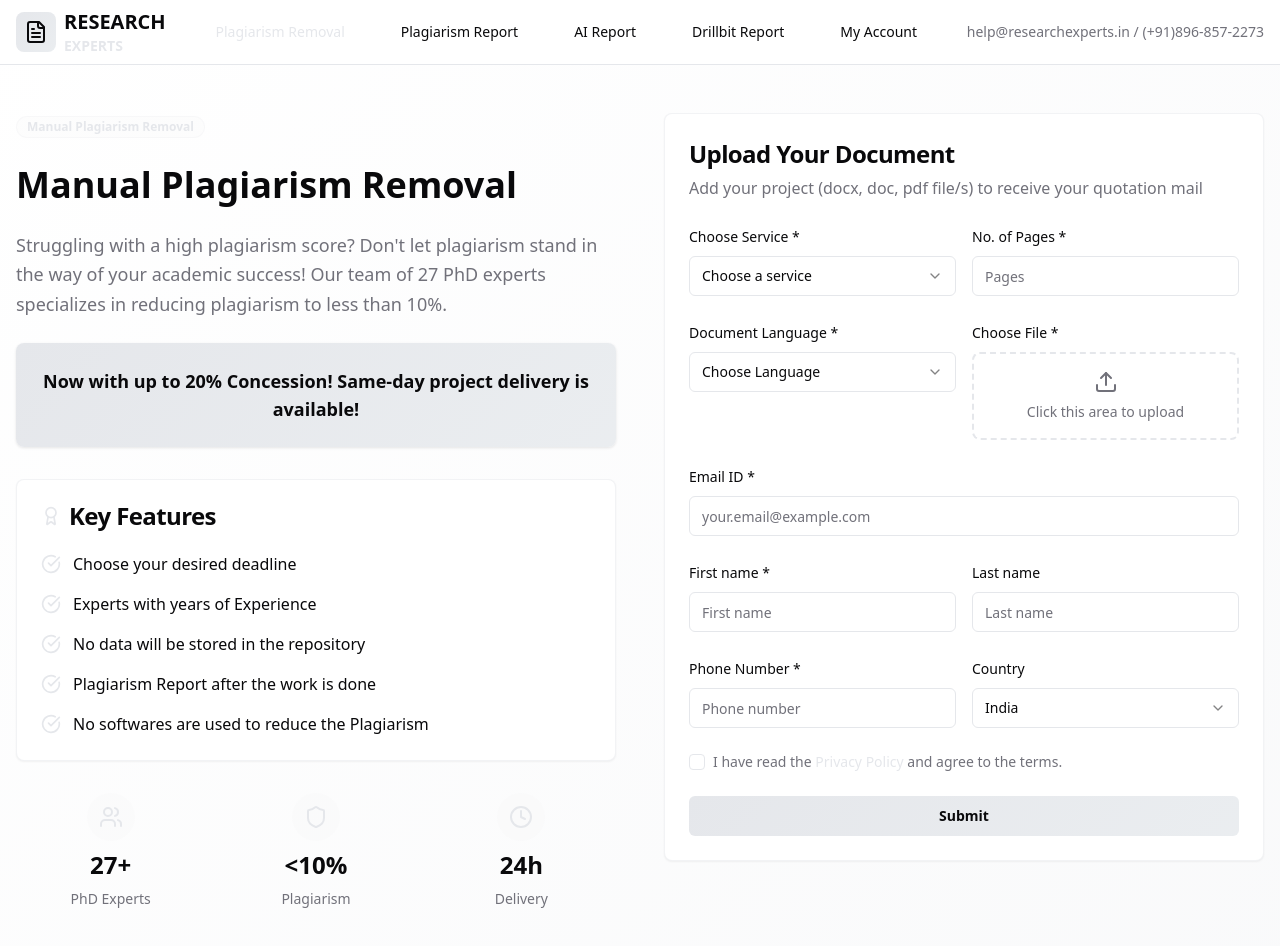
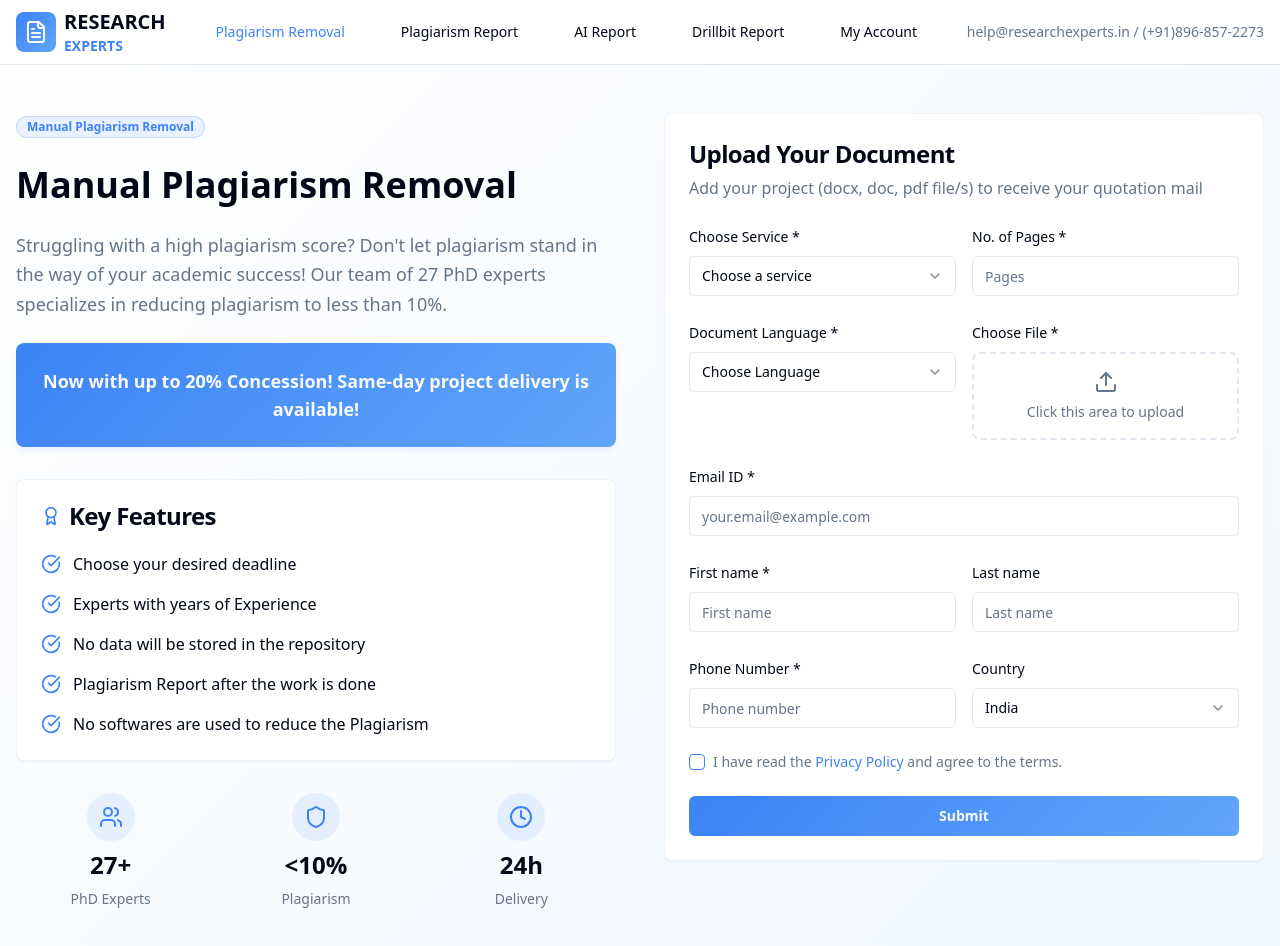
Before and after one commit to grey123341/theme-swap-website-clone, a React (Vite) app: page / in a window 1280 px wide. Shown: the top 946 px of the page. Built offline with nearby package versions, Linux system fonts and the light colour scheme.

Commit message:
Change color scheme to blue and white

```diff
--- a/src/index.css
+++ b/src/index.css
@@ -9,36 +9,36 @@ All colors MUST be HSL.
 @layer base {
   :root {
     --background: 0 0% 100%;
-    --foreground: 240 10% 3.9%;
+    --foreground: 222 84% 4.9%;
 
     --card: 0 0% 100%;
-    --card-foreground: 240 10% 3.9%;
+    --card-foreground: 222 84% 4.9%;
 
     --popover: 0 0% 100%;
-    --popover-foreground: 240 10% 3.9%;
+    --popover-foreground: 222 84% 4.9%;
 
-    --primary: 220 13% 91%;
-    --primary-foreground: 240 10% 3.9%;
+    --primary: 217 91% 60%;
+    --primary-foreground: 0 0% 98%;
 
-    --secondary: 220 14% 96%;
-    --secondary-foreground: 240 10% 3.9%;
+    --secondary: 217 32% 17%;
+    --secondary-foreground: 0 0% 98%;
 
-    --muted: 220 14% 96%;
-    --muted-foreground: 240 3.8% 46.1%;
+    --muted: 210 40% 96%;
+    --muted-foreground: 215 16% 47%;
 
-    --accent: 220 14% 96%;
-    --accent-foreground: 240 10% 3.9%;
+    --accent: 210 40% 96%;
+    --accent-foreground: 222 84% 4.9%;
 
-    --destructive: 0 84.2% 60.2%;
+    --destructive: 0 84% 60%;
     --destructive-foreground: 0 0% 98%;
 
-    --border: 220 13% 91%;
-    --input: 220 13% 91%;
-    --ring: 240 10% 3.9%;
+    --border: 214 32% 91%;
+    --input: 214 32% 91%;
+    --ring: 217 91% 60%;
 
-    --gradient-primary: linear-gradient(135deg, hsl(220 13% 91%), hsl(210 16% 93%));
-    --gradient-hero: linear-gradient(135deg, hsl(0 0% 100%), hsl(220 14% 98%));
-    --shadow-elegant: 0 1px 3px 0 hsl(0 0% 0% / 0.1);
+    --gradient-primary: linear-gradient(135deg, hsl(217 91% 60%), hsl(213 94% 68%));
+    --gradient-hero: linear-gradient(135deg, hsl(0 0% 100%), hsl(214 100% 97%));
+    --shadow-elegant: 0 4px 6px -1px hsl(217 91% 60% / 0.1);
     --transition-smooth: all 0.2s ease-in-out;
 
     --radius: 0.5rem;
@@ -61,37 +61,37 @@ All colors MUST be HSL.
   }
 
   .dark {
-    --background: 220 14% 96%;
-    --foreground: 240 10% 3.9%;
+    --background: 0 0% 100%;
+    --foreground: 222 84% 4.9%;
 
     --card: 0 0% 100%;
-    --card-foreground: 240 10% 3.9%;
+    --card-foreground: 222 84% 4.9%;
 
     --popover: 0 0% 100%;
-    --popover-foreground: 240 10% 3.9%;
+    --popover-foreground: 222 84% 4.9%;
 
-    --primary: 220 13% 91%;
-    --primary-foreground: 240 10% 3.9%;
+    --primary: 217 91% 60%;
+    --primary-foreground: 0 0% 98%;
 
-    --secondary: 220 14% 96%;
-    --secondary-foreground: 240 10% 3.9%;
+    --secondary: 217 32% 17%;
+    --secondary-foreground: 0 0% 98%;
 
-    --muted: 220 14% 96%;
-    --muted-foreground: 240 3.8% 46.1%;
+    --muted: 210 40% 96%;
+    --muted-foreground: 215 16% 47%;
 
-    --accent: 220 14% 96%;
-    --accent-foreground: 240 10% 3.9%;
+    --accent: 210 40% 96%;
+    --accent-foreground: 222 84% 4.9%;
 
-    --destructive: 0 84.2% 60.2%;
+    --destructive: 0 84% 60%;
     --destructive-foreground: 0 0% 98%;
 
-    --border: 220 13% 91%;
-    --input: 220 13% 91%;
-    --ring: 240 10% 3.9%;
+    --border: 214 32% 91%;
+    --input: 214 32% 91%;
+    --ring: 217 91% 60%;
 
-    --gradient-primary: linear-gradient(135deg, hsl(220 13% 91%), hsl(210 16% 93%));
-    --gradient-hero: linear-gradient(135deg, hsl(0 0% 100%), hsl(220 14% 98%));
-    --shadow-elegant: 0 1px 3px 0 hsl(0 0% 0% / 0.1);
+    --gradient-primary: linear-gradient(135deg, hsl(217 91% 60%), hsl(213 94% 68%));
+    --gradient-hero: linear-gradient(135deg, hsl(0 0% 100%), hsl(214 100% 97%));
+    --shadow-elegant: 0 4px 6px -1px hsl(217 91% 60% / 0.1);
     --transition-smooth: all 0.2s ease-in-out;
     --sidebar-background: 240 5.9% 10%;
     --sidebar-foreground: 240 4.8% 95.9%;
```
